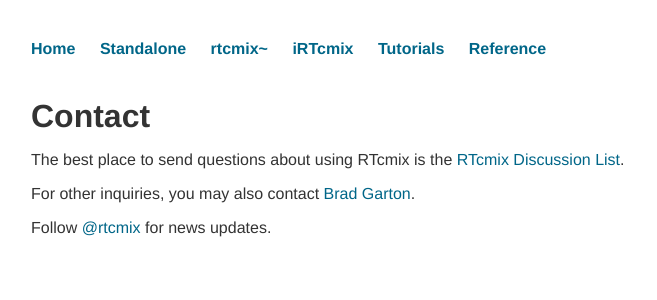
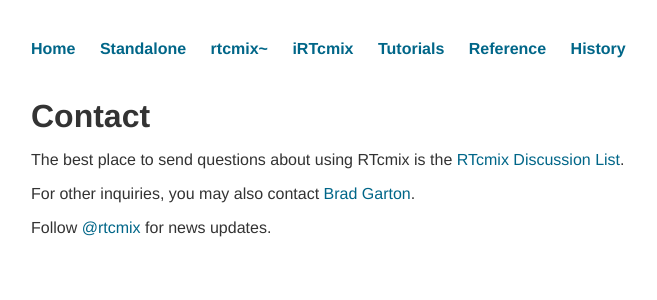
Before and after one commit to RTcmix/rtcmix.github.io, a Jekyll site: the page built from contact/index.md, in a window 1280 px wide. Shown: the top 300 px of the page, without its empty margins (97-754 px from the left). Built offline with Jekyll 4.4.1, drawn with Linux system fonts in a browser that asks for light colours.

Commit message:
Change to master layout to include "History"

```diff
--- a/_layouts/ref.html
+++ b/_layouts/ref.html
@@ -15,6 +15,7 @@
 				<li><a href="/irtcmix">iRTcmix</a></li>
 				<li><a href="/tutorials">Tutorials</a></li>
 				<li><a href="/reference">Reference</a></li>
+				<li><a href="/about">History</a></li>
 			</ul>
 		</nav>
 		<div class="container">
```
